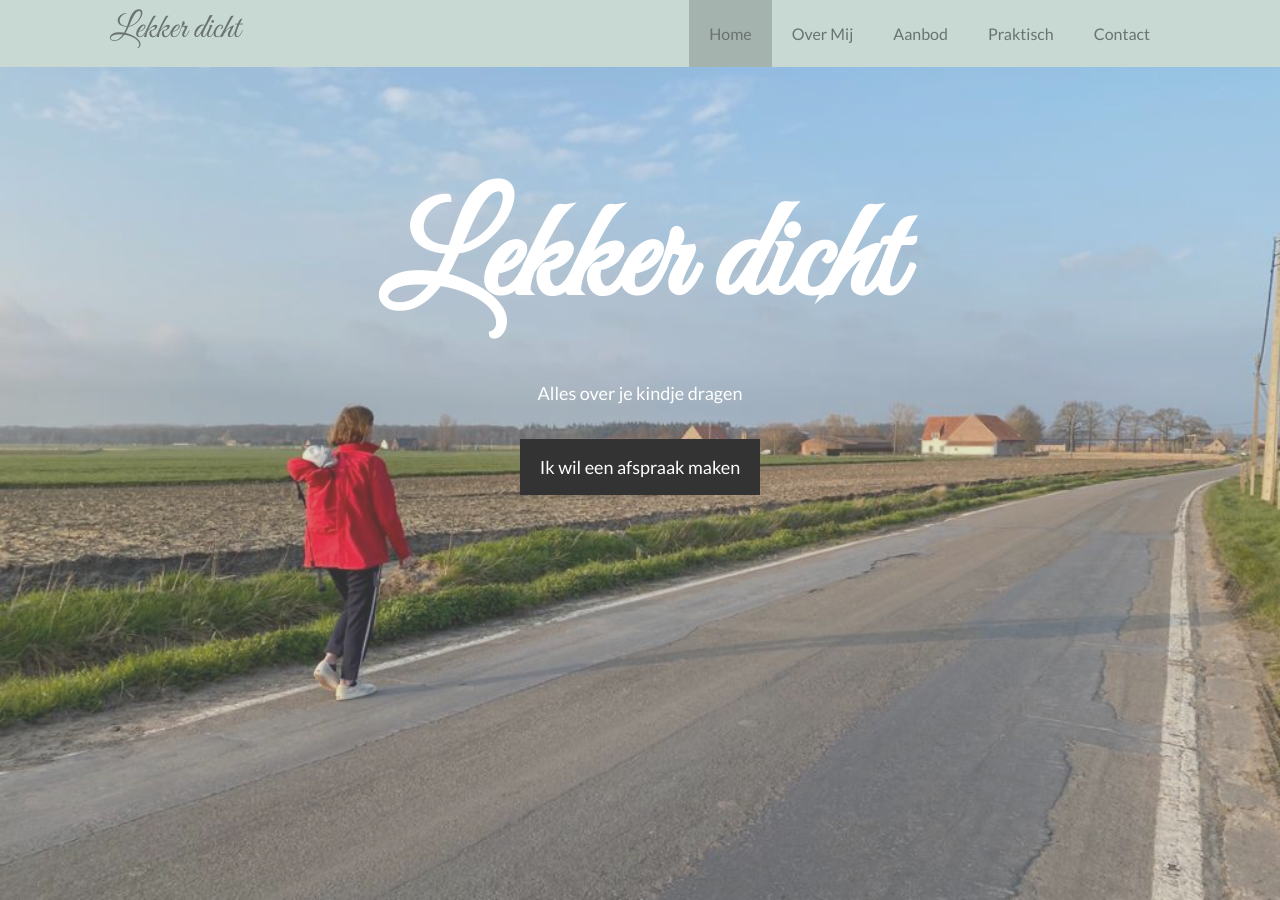
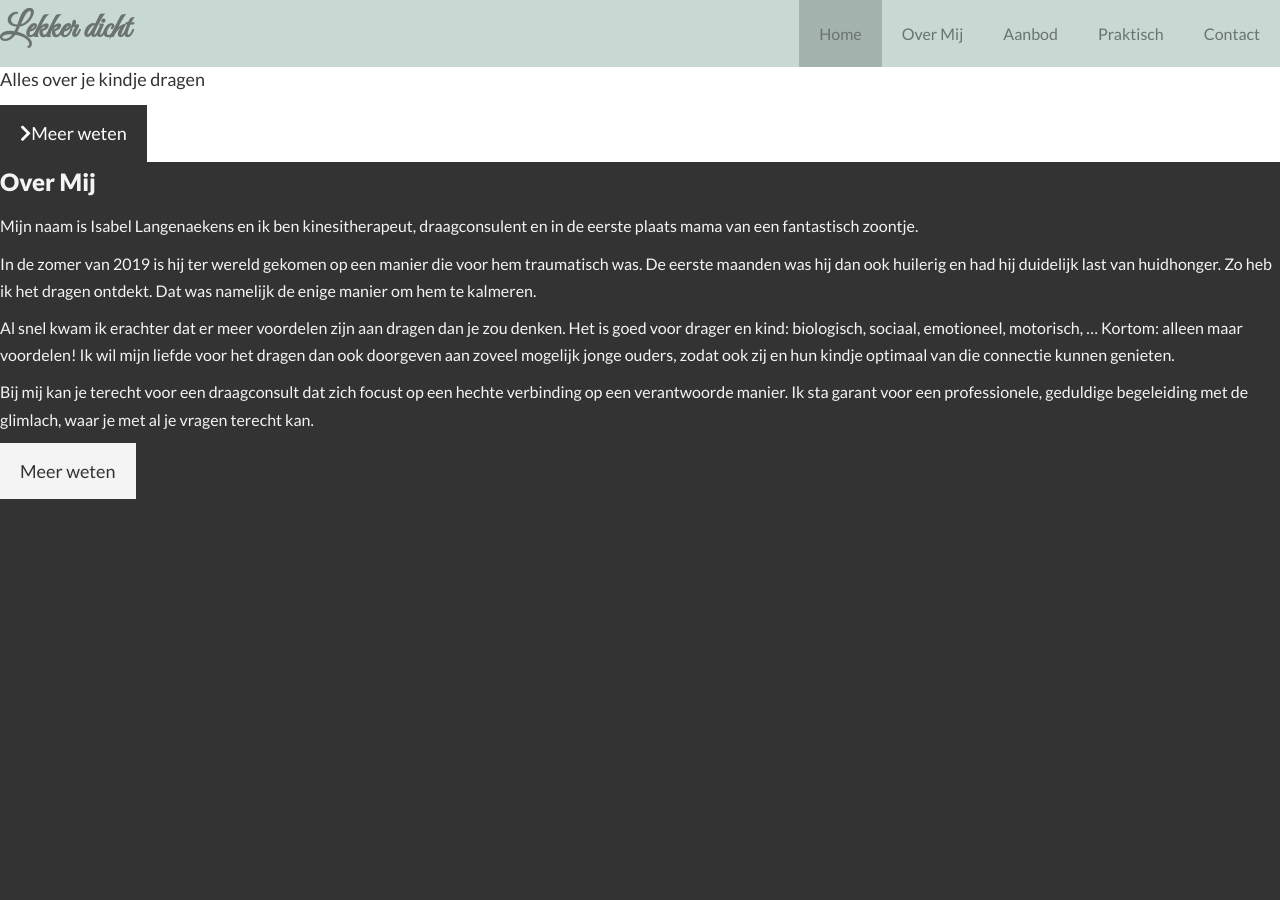
Before and after one commit to rubedevo/lekkerdicht, a plain HTML site: page lekkerdicht/index.html in a window 1280 px wide. Shown: the top 900 px of the page. Drawn offline with Linux system fonts and the light colour scheme.

Commit message:
website overhaul

```diff
--- a/lekkerdicht/css/style.css
+++ b/lekkerdicht/css/style.css
@@ -1,100 +1,41 @@
 /* RESET */
-
 * {
 	margin: 0;
 	padding: 0;
 	box-sizing: border-box;
-}
-
-/* Utility Class */
-
-.container {
-	margin: auto;
-	max-width: 1100px;
-	overflow: auto;
-	padding: 0 20px;
-}
-
-.text-primary {
-	color: #a4b3ad;
-}
-
-.bg-main {
-	background: #c7d9d2;
-	overflow: hidden;
-}
-
-.lead {
-	font-size: 18px;
-}
-
-.btn {
-	display: inline-block;
-	font-size: 18px;
-	color: white;
-	background: #333;
-	padding: 13px 20px;
-	border: none;
-	cursor: pointer;
-}
-
-.btn:hover {
-	color: #333;
-	background: #a4b3ad;
-}
-
-.btn-light,
-.bg-light {
-	background: #f4f4f4;
-	color: #333;
-}
-
-.bg-dark {
-	background: #333;
-	color: #f4f4f4;
-}
-
-.pimg1,
-.pimg2,
-.pimg3 {
-	text-align: center;
-	padding: 30px;
-	background: #c7d9d2;
-	clear: both;
-}
-
-.ptext h2 {
-	font-size: 60px;
-	font-family: 'great vibes', sans-serif;
-	margin: auto;
-}
 
 /* Main Styling */
 body,
 html {
 	font-family: 'lato', sans-serif;
 	line-height: 1.7;
+	background: #fff;
+	color: #333;
 }
 
-a {
+ul{
+	list-style: none;
+}
+
+a{
 	color: #6a736f;
 	text-decoration: none;
 }
 
 h1,
 h2,
-h3 {
-	padding: 20px 0px;
+{
+	font-weight: 300;
+	line-height: 1.2;
 }
 
 p {
 	margin: 10px 0;
 }
 
-.content {
-	padding-top: 20px;
+img{
+	width: 100%;
 }
-
 /* Navbar */
 
 #navbar {
@@ -141,13 +82,19 @@ p {
 #showcase {
 	background: linear-gradient(rgba(0, 0, 0, 0.1), rgba(0, 0, 0, 0.1)),
 		url(../media/profiel_sky.png) no-repeat center top/cover;
-	height: 900px;
+	height: 100vh;
+	position: relative;
+
 }
 
 #showcase .showcase-content {
-	color: white;
-	text-align: center;
-	padding-top: 140px;
+	display: flex;
+	flex-direction: column;
+	align-items: center;
+	justify-content: center;
+	color: #f4f4f4;
+	height: 100%;
+
 }
 
 #showcase .showcase-content h1 {
@@ -165,27 +112,16 @@ p {
 
 #over-mij {
 	height: 800px;
+	display: flex;
 }
 
 #over-mij .info-img {
-	max-width: 50%;
-	float: left;
-	margin: 50px auto;
-	display: block;
-	border-radius: 20px;
-	padding-bottom: 50px;
+	background: url(../media/profiel.jpg);
 }
 
 #over-mij .info-content {
-	max-width: 50%;
-	min-height: fit-content;
-	text-align: center;
-	float: right;
-	width: 50%;
-	height: 100%;
-	text-align: center;
-	padding: 50px 30px;
-	overflow: hidden;
+
+
 }
 
 /* Contact */
--- /dev/null
+++ b/lekkerdicht/css/utilities.css
@@ -0,0 +1,57 @@
+
+.text-primary {
+	color: #a4b3ad;
+}
+.text-secondary{
+    color: #c7d9d2;
+}
+
+.bg-main {
+	background: #c7d9d2;
+	overflow: hidden;
+}
+
+.lead {
+	font-size: 18px;
+}
+
+.btn {
+	display: inline-block;
+	font-size: 18px;
+	color: white;
+	background: #333;
+	padding: 13px 20px;
+	border: none;
+	cursor: pointer;
+}
+
+.btn:hover {
+	color: #333;
+	background: #a4b3ad;
+}
+
+.btn-light,
+.bg-light {
+	background: #f4f4f4;
+	color: #333;
+}
+
+.bg-dark {
+	background: #333;
+	color: #f4f4f4;
+}
+
+.pimg1,
+.pimg2,
+.pimg3 {
+	text-align: center;
+	padding: 30px;
+	background: #c7d9d2;
+	clear: both;
+}
+
+.ptext h2 {
+	font-size: 60px;
+	font-family: 'great vibes', sans-serif;
+	margin: auto;
+}
--- a/lekkerdicht/index.html
+++ b/lekkerdicht/index.html
@@ -6,7 +6,10 @@
     <meta name="description" content="Draagconsulent Isabel Langenaekens, je referentie rond draagmogelijkheden voor je kind">
     <meta name="keywords" content="dragen, draagconsulent, consulent, baby, sling, draagzak, ringsling, draagbieb">
     <link href="https://fonts.googleapis.com/css2?family=Assistant&family=Great+Vibes&family=Lato:wght@400;900&display=swap" rel="stylesheet">
-    <link rel="stylesheet" type="text/css" href="css/style.css">
+    <link rel="stylesheet" href="https://cdnjs.cloudflare.com/ajax/libs/font-awesome/5.13.0/css/all.min.css" integrity="sha256-h20CPZ0QyXlBuAw7A+KluUYx/3pK+c7lYEpqLTlxjYQ=" crossorigin="anonymous" />
+    <link rel="stylesheet" type="text/css" href="css/utilities.css">
+    <link rel="stylesheet" type="text/css" href="./css/style.css">
+
 
     <title>Lekker dicht | draagconsulent Isabel Langenaekens</title>
 </head>
@@ -14,34 +17,28 @@
 <body>
 
     <!--- NAVIGATIE Navigatie menu (moet naar onderdeel op de pagina scrollen, bar gaat mee-->
-<header>
+<header class="hero">
+    <div id="navbar" class="navbar">
+        <h1 class="logo"><a href="index.html">Lekker dicht</a></h1>
 
-    <nav id="navbar">
-        <div class="container">
-
-            <a  class="logo" href="index.html">Lekker dicht</a>
+        <nav>
             <ul>
                 <li><a href="#home" class="current">Home</a></li>
                 <li><a href="#over-mij">Over Mij</a></li>
                 <li><a href="#aanbod">Aanbod</a></li>
                 <li><a href="/praktisch.html">Praktisch</a></li>
                 <li><a href="#contactformulier">Contact</a></li>
-                </ul>
-        </div>
-    </nav>
+            </ul>
+        </nav>
+    </div>
 
 
     <!-- SHowcase -->
 
-    <div id="showcase">
-        <div class="container content">
-            <div class="showcase-content">
-                <h1>Lekker dicht</h1>
-                <p class="lead">Alles over je kindje dragen</p>
-                <a class=" btn" href="MAILTO:info@lekkerdicht.be">Ik wil een afspraak maken</a>
-
-            </div>
-        </div>
+    <div class="content">
+        <h1>Lekker dicht</h1>
+        <p class="lead">Alles over je kindje dragen</p>
+        <a class=" btn" href="#over-mij"><i class="fas fa-chevron-right"></i>Meer weten</a>
     </div>
     </header>
 
@@ -60,8 +57,8 @@
     <!-- SECTIE: Over mij -->
 
     <section id="over-mij" class="bg-dark" >
-        <div >
-            <img class="info-img" src="./media/profiel.jpg" alt="">
+        <div class="info-img">
+
 
 
         </div>
```
